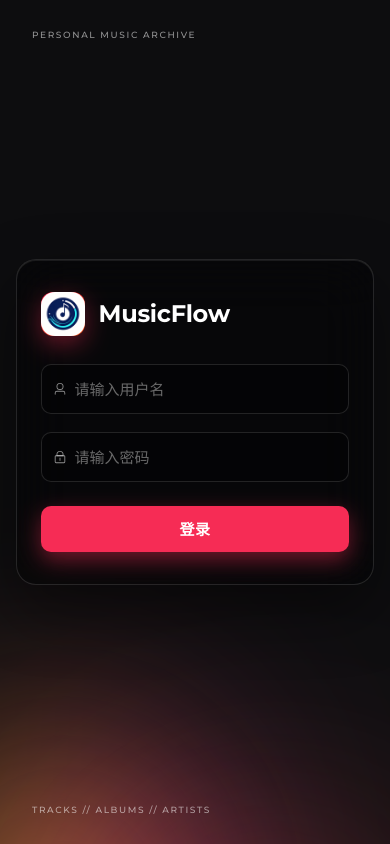
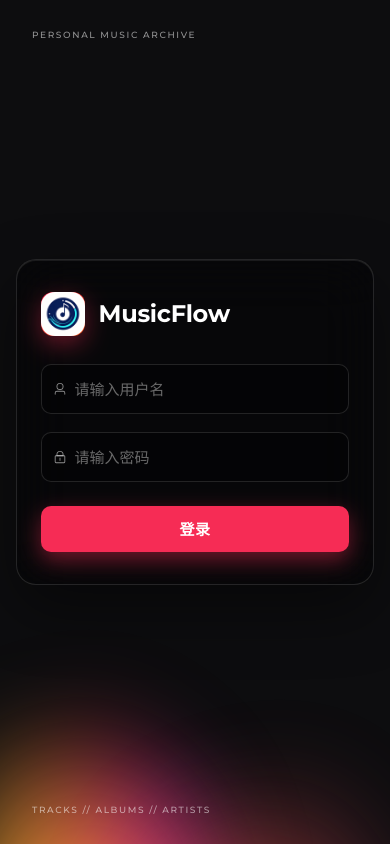
Before and after one commit to ray5378/MusicFlow, a Vue app in the folder frontend/: page /login in a window 390 px wide. Built offline with nearby package versions, Linux system fonts and the light colour scheme.

Commit message:
perf(mobile): stop infinite aurora animations and reduce blur radius on <768px to cut GPU compositing

```diff
--- a/frontend/src/assets/styles/global.scss
+++ b/frontend/src/assets/styles/global.scss
@@ -712,6 +712,27 @@ body.fnos-login #app { position: relative; z-index: 1; }
     animation: none !important;
   }
 }
+
+/* ---- 移动端性能：停掉全屏极光的无限动画，并减小 blur 半径 ----
+   全屏 layer 上 blur(90-120px) + 每帧 transform/opacity 动画会持续占用
+   合成器/GPU，即使标签页切到后台也在重算模糊，导致手机浏览器其它页面变卡。
+   手机上极光动画体感差别很小，直接停更安全。 */
+@media (max-width: 768px) {
+  .app-bg::before, .app-bg::after,
+  .page-canvas::before, .page-canvas::after,
+  .content-aurora::before, .content-aurora::after,
+  body.fnos-login::before, body.fnos-login::after {
+    animation: none !important;
+  }
+  .app-bg::before, .page-canvas::before,
+  .content-aurora::before, body.fnos-login::before {
+    filter: blur(40px);
+  }
+  .app-bg::after, .page-canvas::after,
+  .content-aurora::after, body.fnos-login::after {
+    filter: blur(50px);
+  }
+}
 /* =========================================================
    封面悬浮播放按钮（全局工具类）
    用法：封面容器加 .mf-coverwrap，内部放 <CoverPlay />
```
